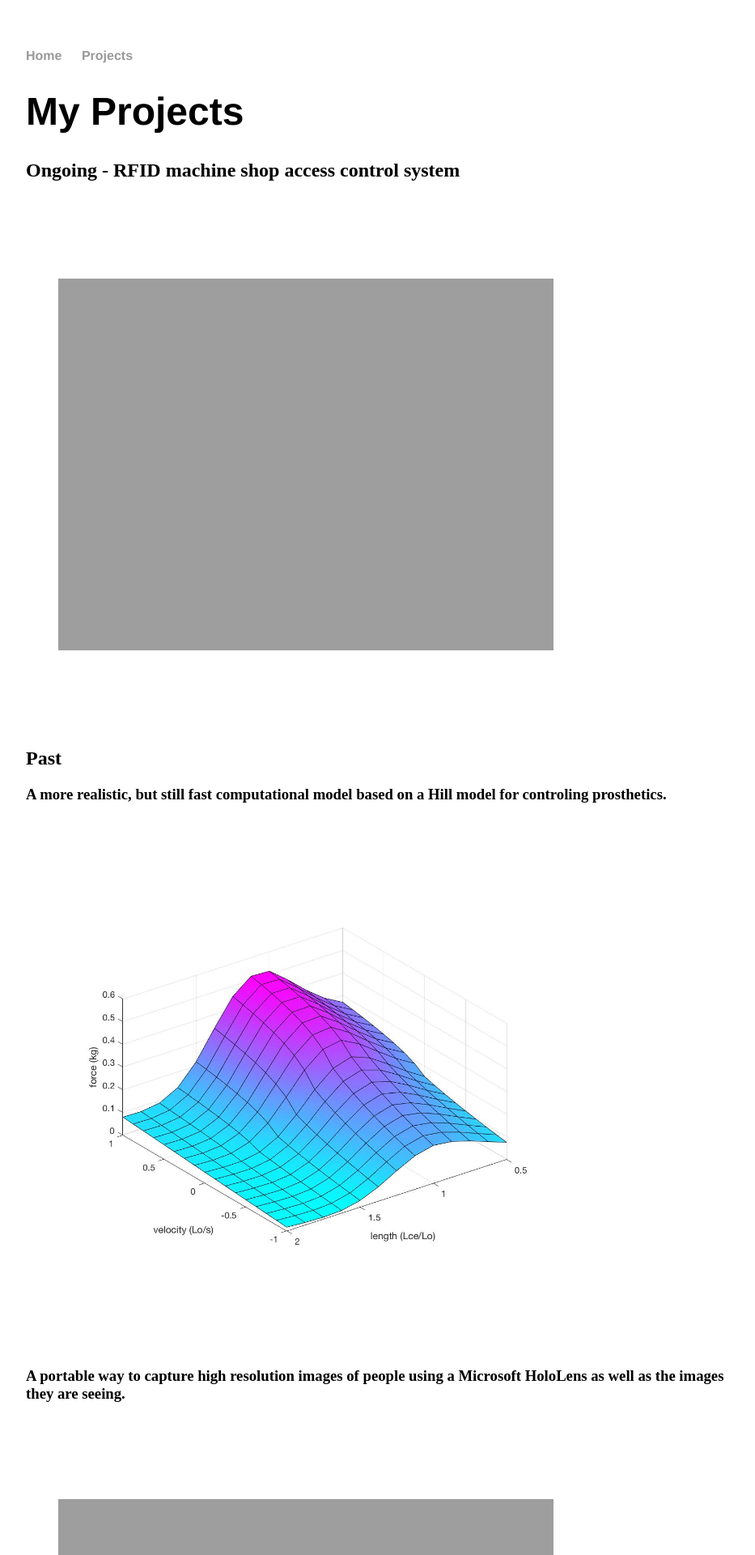
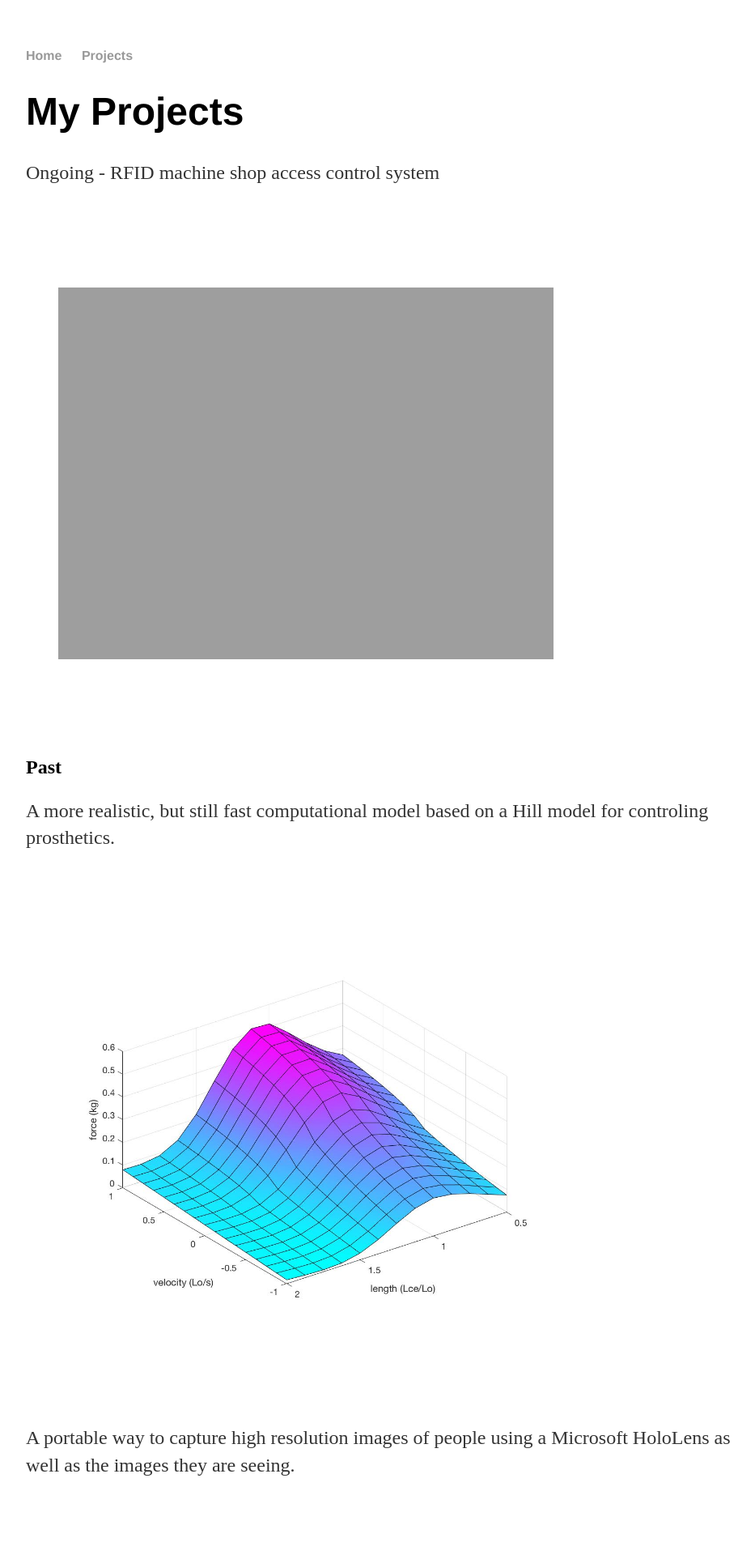
Before and after one commit to rbold/rbold.github.io, a Jekyll site: the page built from projects/index.html, in a window 1280 px wide. Shown: the top 1920 px of the page at 81% size, without its empty margins (160-1093 px from the left). Built offline with Jekyll 4.4.1, drawn with Linux system fonts in a browser that asks for light colours.

Commit message:
formatting text

```diff
--- a/projects/index.html
+++ b/projects/index.html
@@ -5,7 +5,7 @@ title: Reid Bolding's Projects
 
 <div class="blurb">
         <h1>My Projects</h1>
-        <h2>Ongoing - RFID machine shop access control system</h2>
+        <p>Ongoing - RFID machine shop access control system</p>
         <figure>
             <a href="/projects/">
                 <img src="{{ site.url }}/Images/ShopAccessPrototype0node.jpg" alt="access node prototype"
@@ -13,24 +13,24 @@ title: Reid Bolding's Projects
             </a>
         </figure>
         <h2>Past</h2>
-        <h3>A more realistic, but still fast computational model based
-                on a Hill model for controling prosthetics.</h3>
+        <p>A more realistic, but still fast computational model based
+                on a Hill model for controling prosthetics.</p>
         <figure>
                 <a href="/projects/">
                     <img src="{{ site.url }}/Images/Hill2FVLcurve.jpg" alt="Force Velocity Curve"
                     style="width:75%" class="center" vspace="100">
                 </a>
         </figure>
-        <h3>A portable way to capture high resolution images of people using
-                a Microsoft HoloLens as well as the images they are seeing.</h3>
+        <p>A portable way to capture high resolution images of people using
+                a Microsoft HoloLens as well as the images they are seeing.</p>
         <figure>
                 <a href="/projects/">
                     <img src="{{ site.url }}/Images/HologramCaptureCam.jpg" alt="Hologram Capture Camera" style="width:75%"
                     class="center" vspace="100">
                 </a>
         </figure>
-        <h3>A MATLAB based system for stepping a Hall probe through a coil to record the strength of
-                its field in high spatatial resolution.</h3>
+        <p>A MATLAB based system for stepping a Hall probe through a coil to record the strength of
+                its field in high spatatial resolution.</p>
         <figure>
                 <a href="/projects/">
                     <img src="{{ site.url }}/Images/magprobe.png" alt="Magnetic Field Probe" style="width:75%"
@@ -38,7 +38,7 @@ title: Reid Bolding's Projects
                 </a>
         </figure>
         <h2>Small Stuff</h2>
-        <h3>Just some samples of other little things I made.</h3>
+        <p>Just some samples of other little things I made.</p>
         <figure>
                 <img src="{{ site.url }}/Images/coilMount.jpg" alt="coil mount" style="width:50%" class="center" vspace="100">
         </figure>
```
